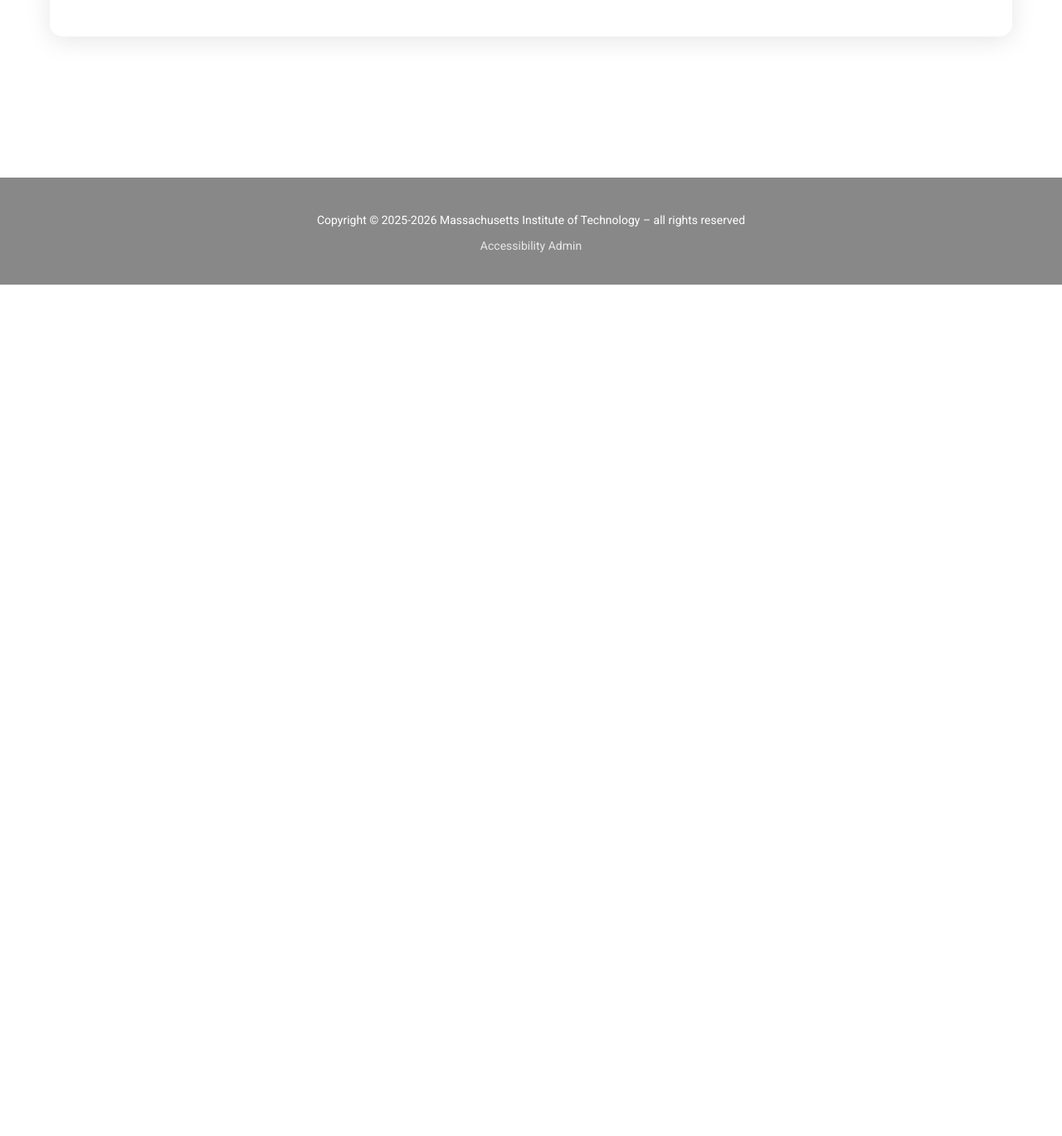
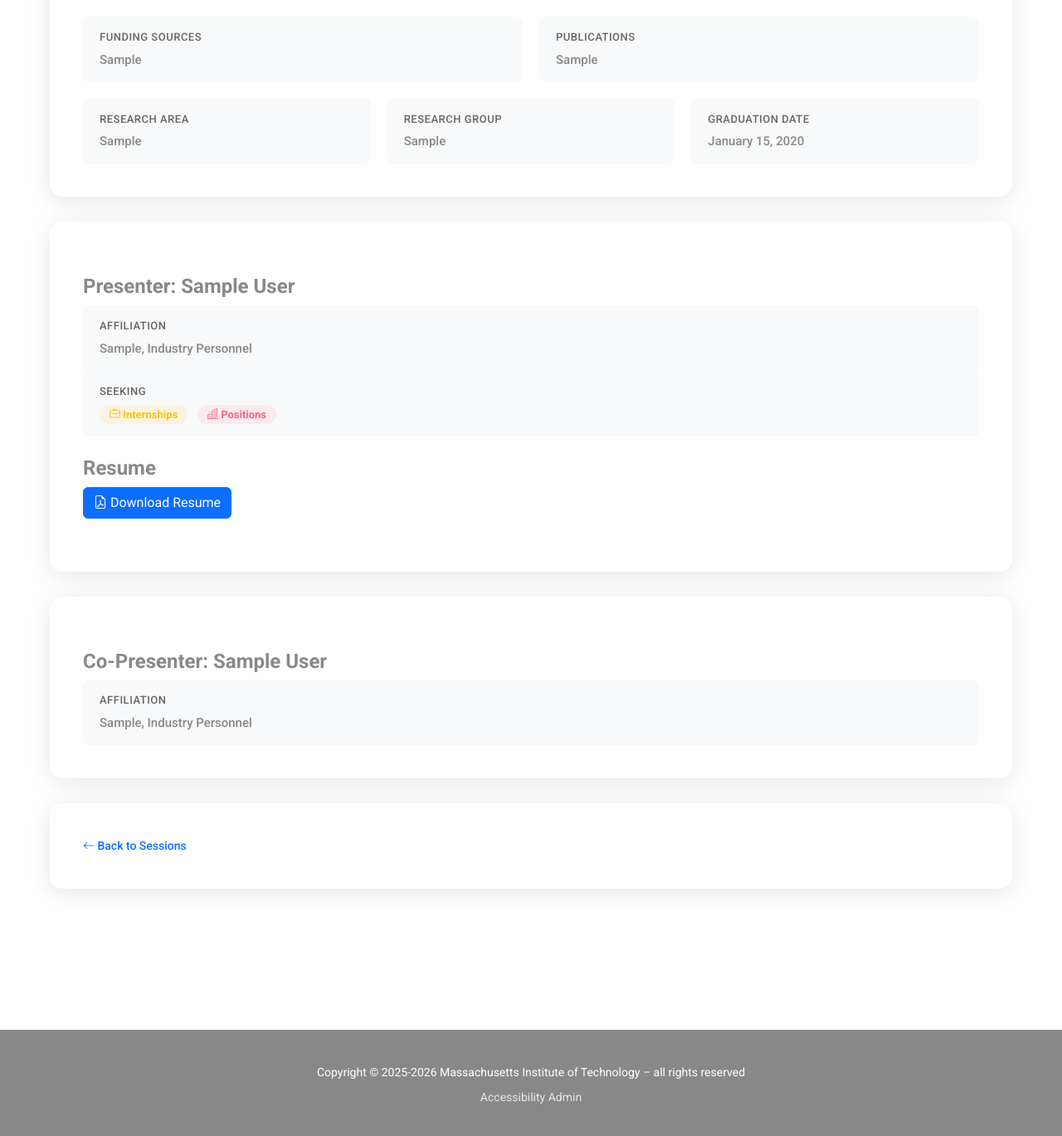
Before and after one commit to iQuISE/quarc-website, a Django app: template conference/templates/abstract.html in a window 1280 px wide. Shown: the part 894-2263 px from the top of the page at 83% size. Before the commit the page ends 1237 px from the top, so only its background shows below. Run offline with Django 4.2, Linux system fonts and the light colour scheme; the template is opened without the code that fills it: values that come from a table or form of the project are taken from there, others are empty; tables that the repository leaves empty hold one stand-in row (values such as "Sample post"); grey boxes marked "Sample" are stand-in pictures.

Commit message:
Handle co-authors on abstract display page

```diff
--- a/conference/templates/abstract.html
+++ b/conference/templates/abstract.html
@@ -5,7 +5,6 @@
         <h2>{{ abstract.title }}</h2>
     </div>
 
-    <div>
     <div class="fs-6 text-dark mb-4">{{ abstract.author_list }}</div>
 
     <h3 class="mb-4">Abstract</h3>
@@ -42,7 +41,9 @@
         <div class="info-item"><div class="info-label mb-1">Graduation Date</div><div class="info-value">{{ abstract.graduation_date|date:"F j, Y" }}</div></div>
         {% endif %}
     </div>
+</div>
 
+<div class="content-section">
     <h3 class="mt-4 mb-2">Presenter: {{ abstract.attendee.first_name }} {{ abstract.attendee.last_name }}</h3>
     <div class="info-item">
         <div class="info-label mb-1">Affiliation</div>
@@ -67,9 +68,17 @@
         <i class="bi bi-file-earmark-pdf"></i> Download Resume
     </a>
     {% endif %}
+</div>
 
+{% for author in authors %}
+<div class="content-section">
+    <h3 class="mt-4 mb-2">Co-Presenter: {{ author.first_name }} {{ author.last_name }}</h3>
+    <div class="info-item">
+        <div class="info-label mb-1">Affiliation</div>
+        <div class="info-value">{{ author.affiliation }}, {{ author.get_status_display }}</div>
     </div>
 </div>
+{% endfor %}
 <div class="content-section">
     <a href="{% url 'abstracts' conference.year %}" class="link-primary"><i class="bi bi-arrow-left"></i> Back to Sessions</a>
 </div>
--- a/conference/templates/abstract_list.html
+++ b/conference/templates/abstract_list.html
@@ -12,7 +12,7 @@
         <span class="fs-6 text-dark mb-2 d-block">
             <a href="{% url 'abstract' conference.year abstract.pk %}" class="link-primary">{{ abstract.title }}</a>
         </span>
-        <div class="text-muted mb-1"><strong>Author:</strong> {{ abstract.author }}</div>
+        <div class="text-muted mb-1"><strong>Author{% if abstract.authors|length > 1%}s{% endif %}:</strong> {{ abstract.authors|join:', ' }}</div>
         <span class="badge-primary">{{ abstract.research_area }}</span>
 	</div>
 	{% endfor %}
```
Also changed, not shown: conference/views.py (+19 -8 lines). Lines whose indentation alone changed are shown as unchanged.
